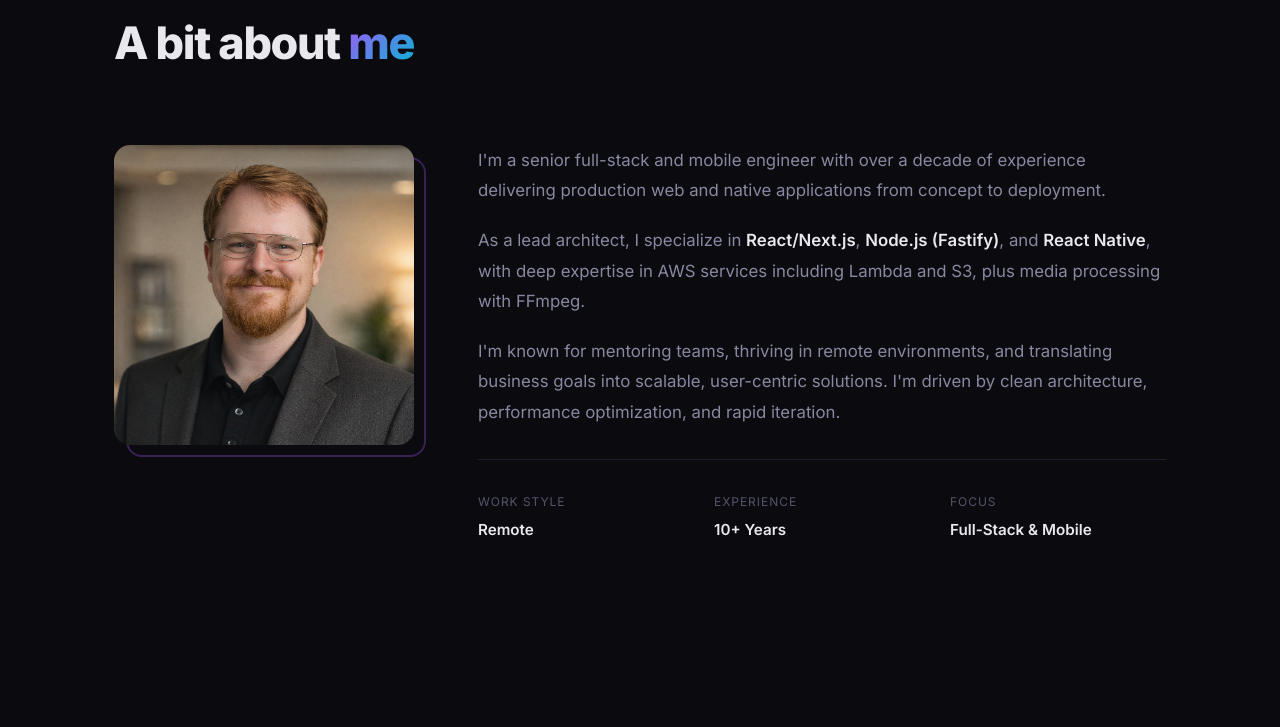
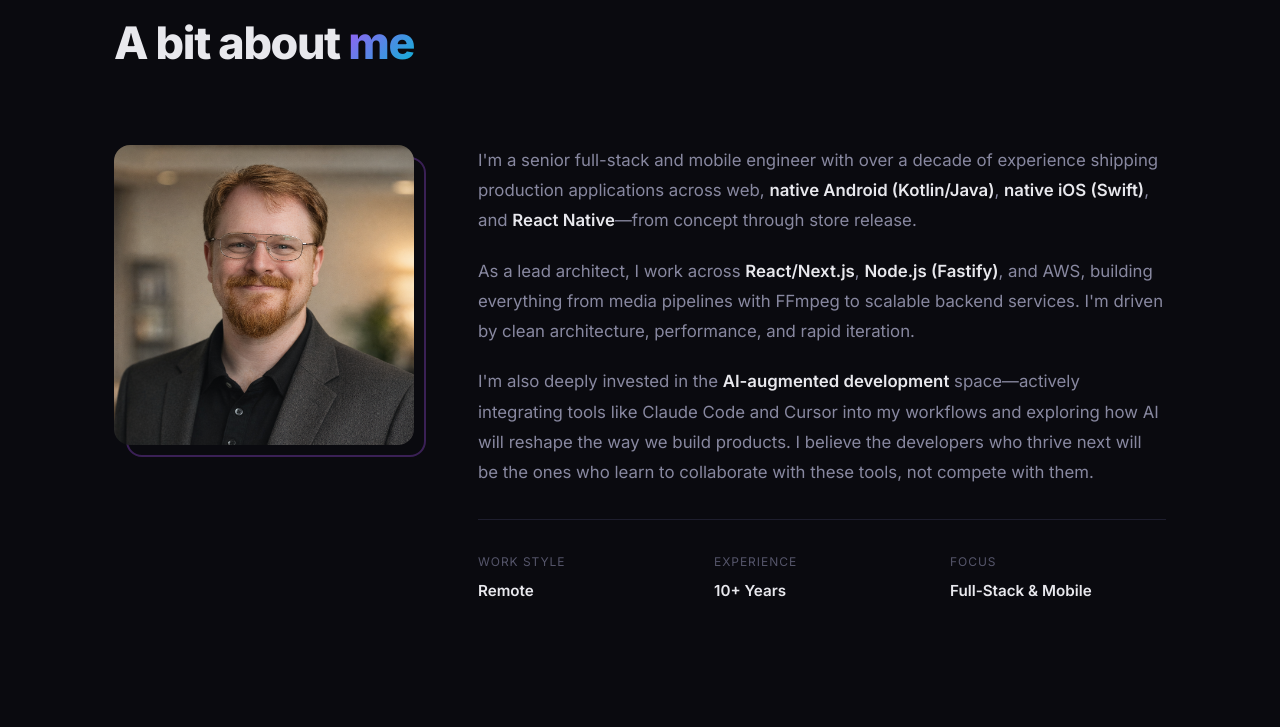
Before and after one commit to samjjbennett/samjjbennett.com, a PHP site: page / in a window 1280 px wide. Shown: the part 949-1676 px from the top of the page. Run offline with PHP 8.4, Linux system fonts and the light colour scheme.

Commit message:
copy changes

```diff
--- a/public/index.html
+++ b/public/index.html
@@ -135,17 +135,20 @@
         </div>
         <div class="about-content fade-up">
           <p class="about-text">
-            I'm a senior full-stack and mobile engineer with over a decade of experience
-            delivering production web and native applications from concept to deployment.
+            I'm a senior full-stack and mobile engineer with over a decade of experience shipping production
+            applications across web, <strong>native Android (Kotlin/Java)</strong>, <strong>native iOS (Swift)</strong>,
+            and <strong>React Native</strong>&mdash;from concept through store release.
           </p>
           <p class="about-text">
-            As a lead architect, I specialize in <strong>React/Next.js</strong>, <strong>Node.js (Fastify)</strong>, and
-            <strong>React Native</strong>, with deep expertise in AWS services including Lambda and S3, plus media processing
-            with FFmpeg.
+            As a lead architect, I work across <strong>React/Next.js</strong>, <strong>Node.js (Fastify)</strong>,
+            and AWS, building everything from media pipelines with FFmpeg to scalable backend services.
+            I'm driven by clean architecture, performance, and rapid iteration.
           </p>
           <p class="about-text">
-            I'm known for mentoring teams, thriving in remote environments, and translating business goals into
-            scalable, user-centric solutions. I'm driven by clean architecture, performance optimization, and rapid iteration.
+            I'm also deeply invested in the <strong>AI-augmented development</strong> space&mdash;actively integrating
+            tools like Claude Code and Cursor into my workflows and exploring how AI will reshape the way
+            we build products. I believe the developers who thrive next will be the ones who learn to
+            collaborate with these tools, not compete with them.
           </p>
           <div class="about-details">
             <div class="detail">
--- a/public/styles.css
+++ b/public/styles.css
@@ -1054,7 +1054,6 @@ img {
   }
 
   .card-header {
-    flex-direction: column;
     gap: 12px;
   }
 }
```
